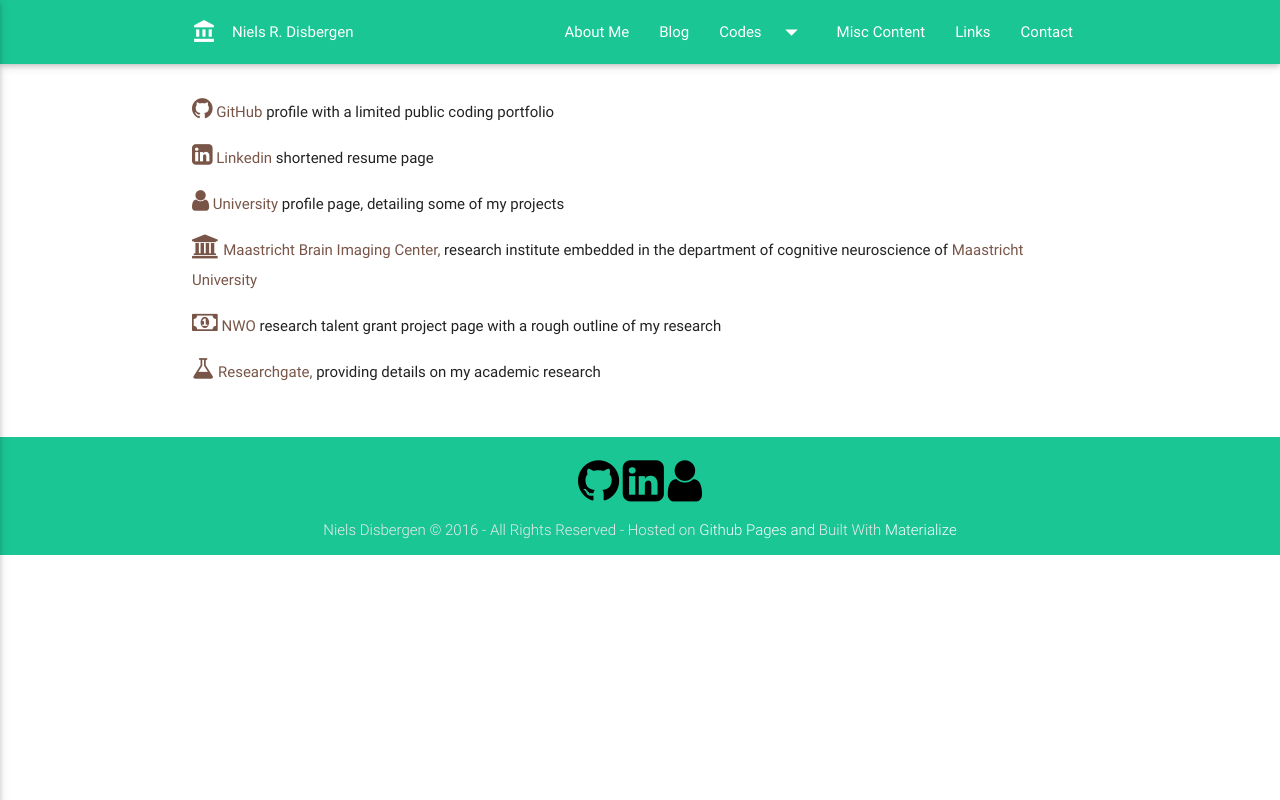
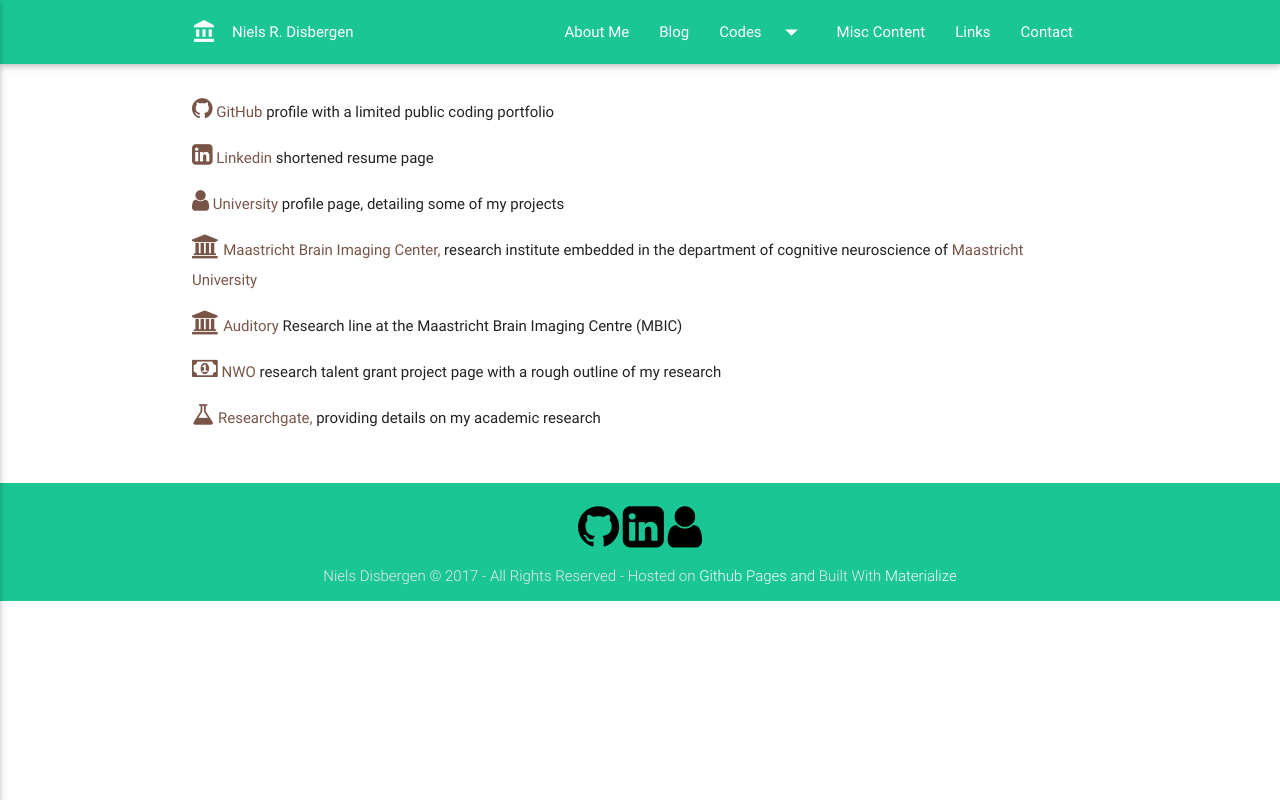
Before and after one commit to nielsdisbergen/nielsdisbergen.github.io, a plain HTML site: page content/links.html in a window 1280 px wide. Drawn offline with nearby package versions, Linux system fonts and the light colour scheme; files that its build step writes are made by us from their sources.

Commit message:
Update copyright, fix link in index text, add auditory link

```diff
--- a/content/links.html
+++ b/content/links.html
@@ -90,12 +90,17 @@
             </p>
 
             <p>
+            <a href="https://www.maastrichtuniversity.nl/research/institutes/m-bic/m-bic-research" target="_blank" class="brown-text"><i class="fa fa-university" style="font-size:24px;color:brown-text"></i> Auditory</a> Research line at the Maastricht Brain Imaging Centre (MBIC)
+            </p>
+
+            <p>
              <a href="http://www.nwo.nl/onderzoek-en-resultaten/onderzoeksprojecten/i/84/10184.html" target="_blank" class="brown-text"> <i class="fa fa-money" style="font-size:24px;color:brown-text"></i> NWO </a>research talent grant project page with a rough outline of my research
             </p>
 
             <p>
             <a href="https://www.researchgate.net/profile/Niels_Disbergen" target="_blank" class="brown-text"><i class="fa fa-flask" style="font-size:24px;color:brown-text"></i> Researchgate,</a> providing details on my academic research
             </p>
+
 
           </p>
         </div>
@@ -126,7 +131,7 @@
     </div>
     <div class="footer-copyright center">
       <div class="container">
-      Niels Disbergen &#169 2016 - All Rights Reserved - Hosted on <a class="white-text" href="https://pages.github.com/" target="blank"> Github Pages and </a> Built With <a class="white-text" href="http://materializecss.com" target="blank"> Materialize </a>
+      Niels Disbergen &#169 2017 - All Rights Reserved - Hosted on <a class="white-text" href="https://pages.github.com/" target="blank"> Github Pages and </a> Built With <a class="white-text" href="http://materializecss.com" target="blank"> Materialize </a>
       </div>
     </div>
   </footer>
```
Also changed, not shown: content/about-me.html (+1 -1 lines), content/blog_main.html (+1 -1 lines), content/blogs/codemarkup.html (+1 -1 lines), content/code/misc-code.html (+1 -1 lines), content/contact.html (+1 -1 lines), content/misc-content.html (+1 -1 lines), content/projects.html (+1 -1 lines), content/snippets.html (+1 -1 lines), index.html (+2 -2 lines).
